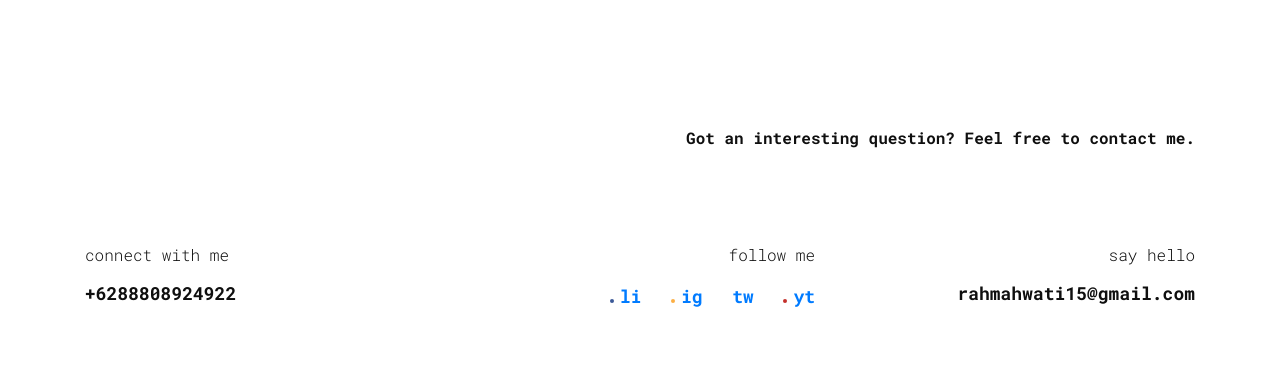
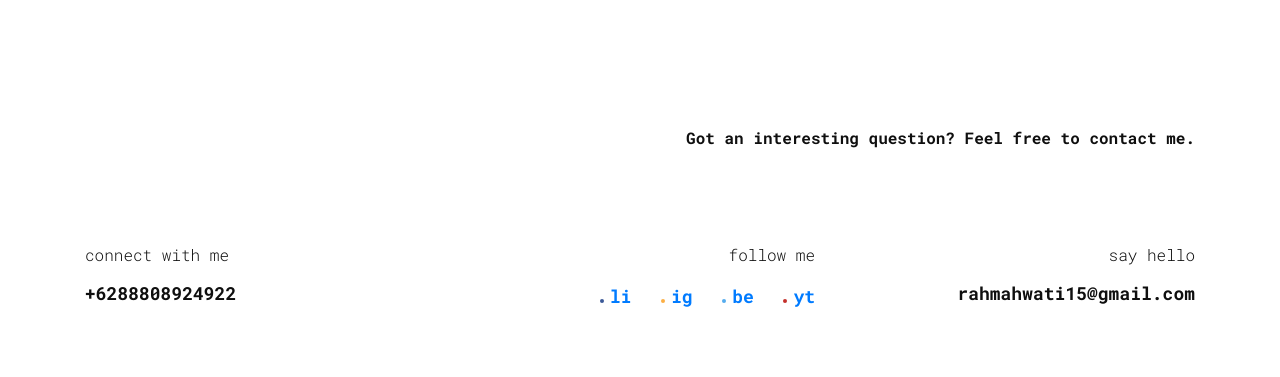
Before and after one commit to merahmahrun/portfolio.github.io, a plain HTML site: page index.html in a window 1280 px wide. Shown: the part 3495-3872 px from the top of the page. Drawn offline with nearby package versions, Linux system fonts and the light colour scheme.

Commit message:
Update index.html

```diff
--- a/index.html
+++ b/index.html
@@ -157,7 +157,7 @@
                                           <ul>
                                                 <li id="fb" class="wow fadeInUp" data-wow-delay="0.4s"><a href="https://www.linkedin.com/in/rahmahwati/">li</a></li>
                                                 <li id="ig" class="wow fadeInUp" data-wow-delay="0.6s"><a href="https://www.instagram.com/_rahmahwati/">ig</a></li>
-                                                <li id="tw" class="wow fadeInUp" data-wow-delay="0.8s"><a href="#">tw</a></li>
+                                                <li id="be" class="wow fadeInUp" data-wow-delay="0.8s"><a href="#">be</a></li>
                                                 <li id="yt" class="wow fadeInUp" data-wow-delay="1s"><a href="#">yt</a></li>
                                           </ul>
 
```
